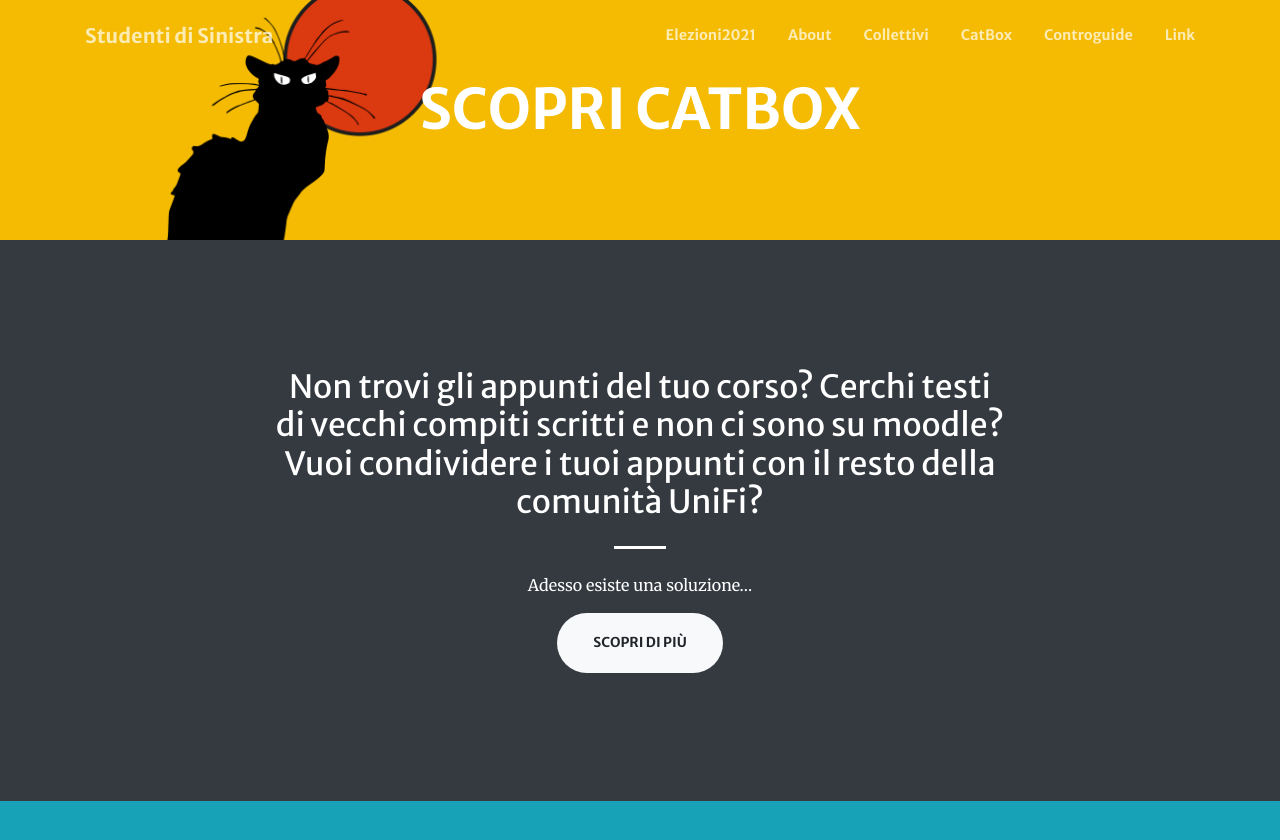
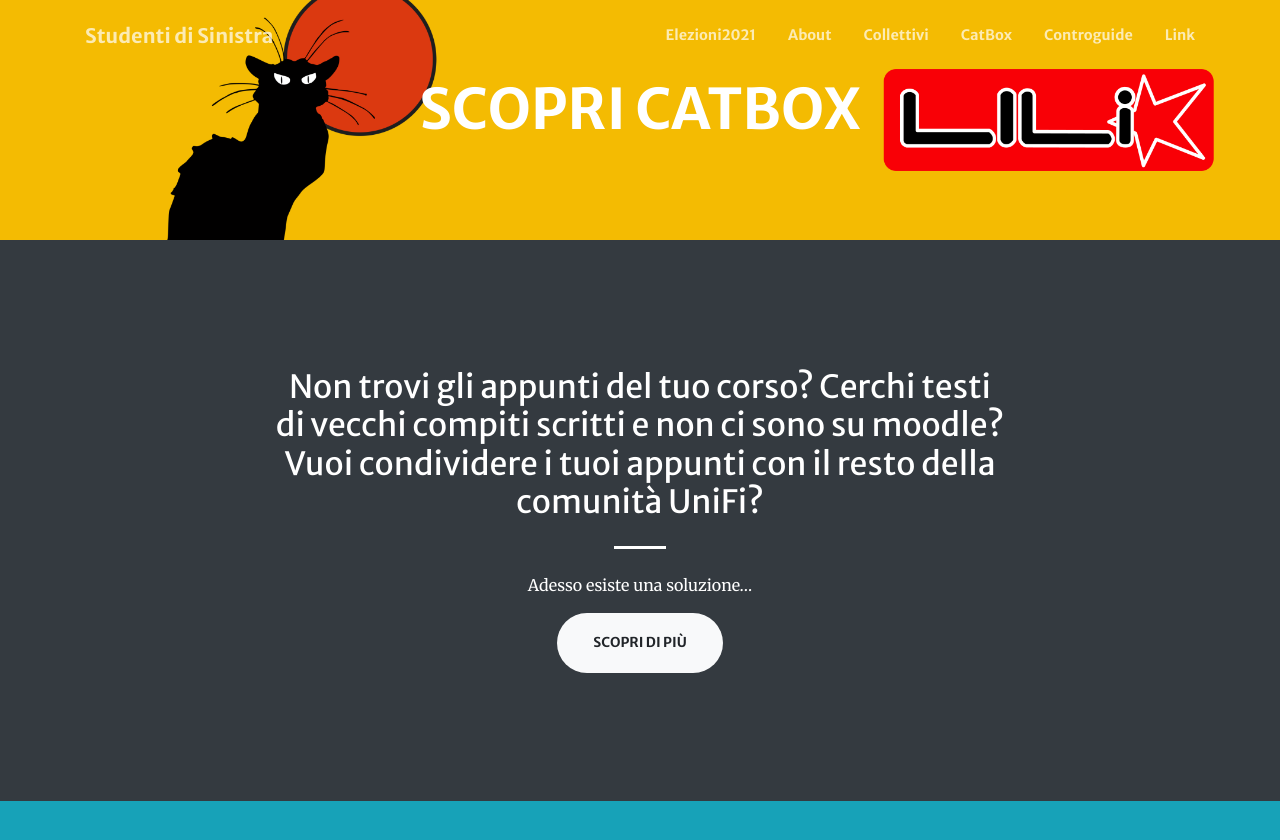
Before and after one commit to studentidisinistra/studentidisinistra.github.io, a Jekyll site: the page built from iniziative/sopravvivenzadalbasso/catbox.md, in a window 1280 px wide and 900 px high. Shown: the top 840 px of the window. Built offline with Jekyll 4.4.1, drawn with Linux system fonts in a browser that asks for light colours; nearby versions of some CDN libraries.

Commit message:
modifiche pagina catbox

```diff
--- a/iniziative/sopravvivenzadalbasso/catbox.md
+++ b/iniziative/sopravvivenzadalbasso/catbox.md
@@ -3,7 +3,7 @@
 title: Scopri CatBox
 #background_style: bg-info
 #background_image: url('/assets/img/backgrounds/catbox-bg.png')
-background_image: url('/assets/img/backgrounds/scienze.png')
+background_image: url('/assets/img/backgrounds/catbox2.png')
 # Add a link to the the top menu
 menus:
   header:
```
Also changed, not shown: assets/img/backgrounds/catbox2.png (added).
